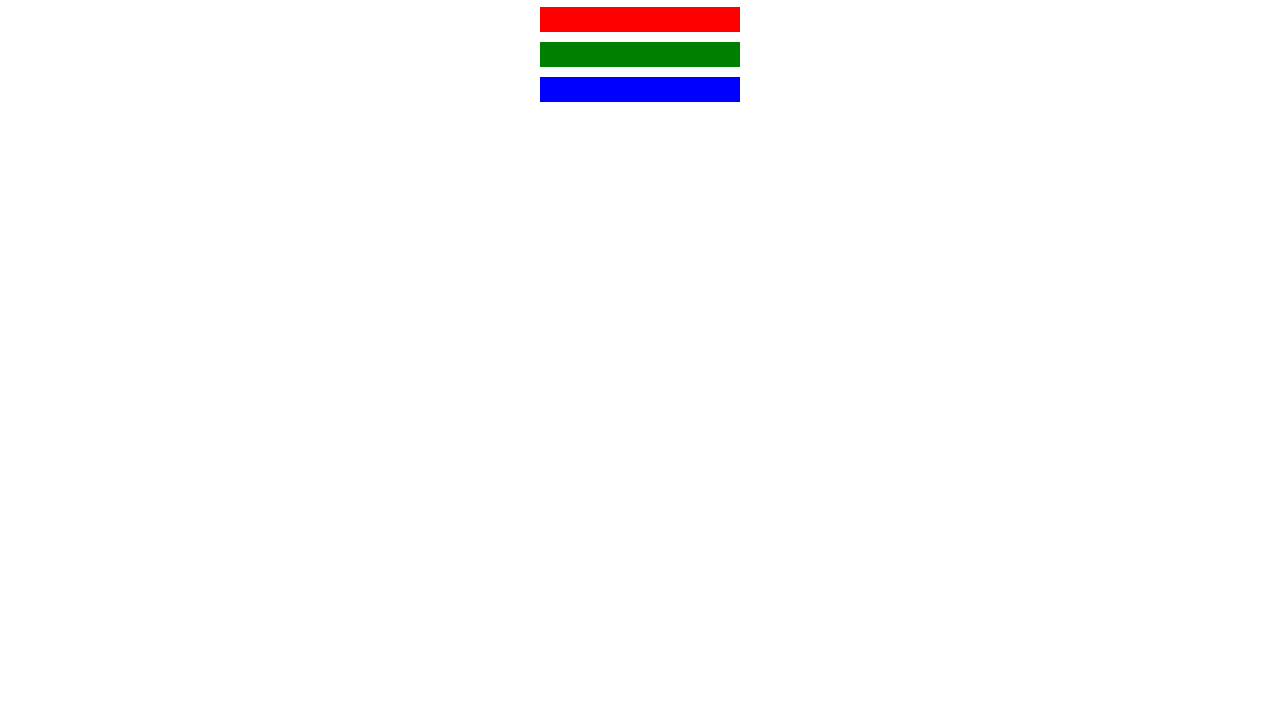
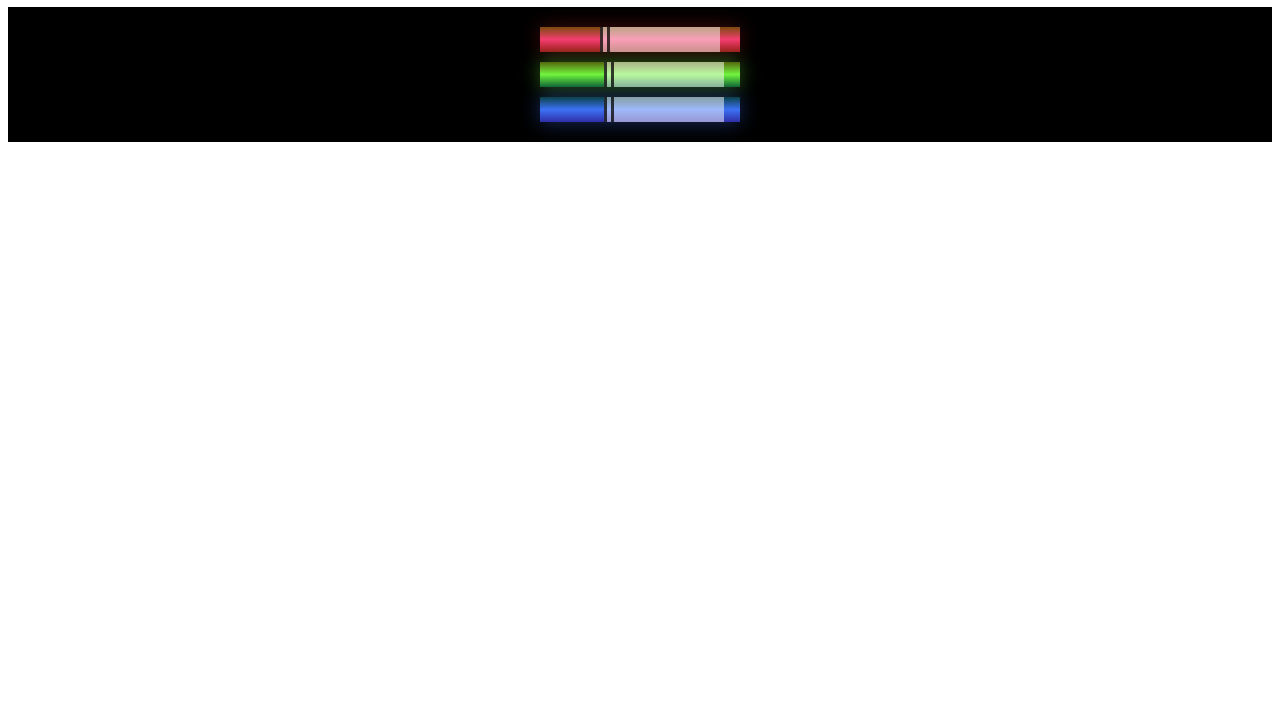
Before and after one commit to elbalgos/BALGOS-CIT14-2H, a plain HTML site: page freeCodeCamp/Colored Markers/coloredmarkers.html in a window 1280 px wide. Shown: the part 73-800 px from the top of the page. Drawn offline with Linux system fonts and the light colour scheme.

Commit message:
finished coloredmarkers

```diff
--- a/freeCodeCamp/Colored Markers/coloredmarkers.html
+++ b/freeCodeCamp/Colored Markers/coloredmarkers.html
@@ -9,11 +9,16 @@
   <body>
     <h1>CSS Color Markers</h1>
     <div class="container">
-      <div class="marker one">
+      <div class="marker red">
+        <div class="cap"></div><div class="sleeve"></div>
       </div>
-      <div class="marker two">
+      <div class="marker green">
+        <div class="cap"></div>
+        <div class="sleeve"></div>
       </div>
-      <div class="marker three">
+      <div class="marker blue">
+        <div class="cap"></div>
+        <div class="sleeve"></div>
       </div>
     </div>
   </body>
--- a/freeCodeCamp/Colored Markers/styles.css
+++ b/freeCodeCamp/Colored Markers/styles.css
@@ -8,14 +8,35 @@ h1 {
     margin: 10px auto;
   }
 
-  .one {
-    background-color: red;
+  .red {
+    background: linear-gradient(rgb(122, 74, 14), rgb(245, 62, 113), rgb(162, 27, 27));
+    box-shadow: 0 0 20px 0 rgba(83, 14, 14, 0.8)
+
   }
 
-  .two {
-    background-color: green;
+  .green {
+    background: linear-gradient(#55680D, #71F53E, #116C31);
+    box-shadow: 0 0 20px 0 #3B7E20CC;
   }
 
-  .three {
-    background-color: blue;
+  .blue {
+    background: linear-gradient( hsl(186, 76%, 16%), hsl(223, 90%, 60%), hsl(240, 56%, 42%));
+    box-shadow: 0 0 20px 0 hsla(223, 59%, 31%, 0.8);
   }
+  .container {
+    background-color: rgb(0, 0, 0);
+    padding:10px 0;
+    }
+    .sleeve {
+      width: 110px;
+      height: 25px;
+      background-color: rgba(255, 255, 255, 0.5);
+      border-left: 10px double rgba(0, 0, 0, 0.75)
+    }
+    .cap {
+      width: 60px;
+      height: 25px;
+    }
+    .cap, .sleeve {
+      display: inline-block;
+    }
```
